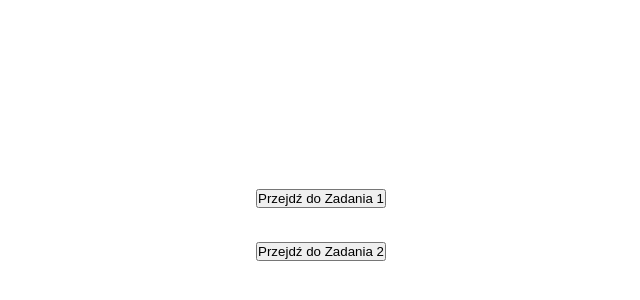
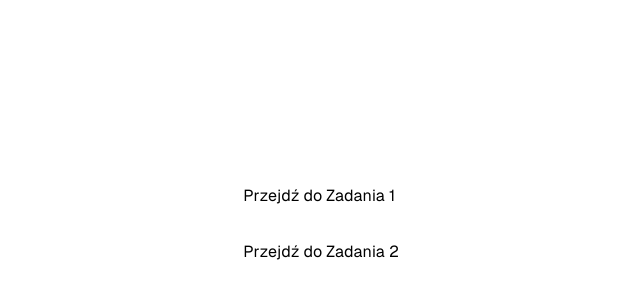
Before and after one commit to NataliaSokolowska/ai_devs_3, a Next.js app: page / in a window 1280 px wide. Shown: the part 176-476 px from the top of the page, without its empty margins (319-959 px from the left). Built offline with nearby package versions, Linux system fonts and the light colour scheme.

Commit message:
Add tailwind

```diff
--- a/app/globals.css
+++ b/app/globals.css
@@ -1,6 +1,10 @@
+@tailwind base;
+@tailwind components;
+@tailwind utilities;
+
 :root {
-  --background: #ffffff;
-  --foreground: #171717;
+  --foreground-rgb: 0, 0, 0;
+  --background-rgb: 255, 255, 255;
 }
 
 @media (prefers-color-scheme: dark) {
@@ -17,8 +21,8 @@ body {
 }
 
 body {
-  color: var(--foreground);
-  background: var(--background);
+  color: rgb(var(--foreground-rgb));
+  background: rgb(var(--background-rgb));
   font-family: Arial, Helvetica, sans-serif;
   -webkit-font-smoothing: antialiased;
   -moz-osx-font-smoothing: grayscale;
--- a/package.json
+++ b/package.json
@@ -18,8 +18,11 @@
     "@types/node": "^20",
     "@types/react": "^18",
     "@types/react-dom": "^18",
+    "autoprefixer": "^10.4.20",
     "eslint": "^8",
     "eslint-config-next": "15.0.2",
+    "postcss": "^8.4.47",
+    "tailwindcss": "^3.4.4",
     "typescript": "^5"
   }
 }
--- /dev/null
+++ b/postcss.config.js
@@ -0,0 +1,6 @@
+module.exports = {
+  plugins: {
+    tailwindcss: {},
+    autoprefixer: {},
+  },
+}
--- /dev/null
+++ b/tailwind.config.js
@@ -0,0 +1,17 @@
+/** @type {import('tailwindcss').Config} */
+module.exports = {
+  content: [
+    "./app/**/*.{js,ts,jsx,tsx}",
+    "./pages/**/*.{js,ts,jsx,tsx}",
+    "./components/**/*.{js,ts,jsx,tsx}",
+  ],
+  theme: {
+    extend: {
+      colors: {
+        white: "#ffffff",
+        black: "#000000",
+      },
+    },
+  },
+  plugins: [],
+};
```
Also changed, not shown: 2 other files (tests, documents, lock files or other folders).
